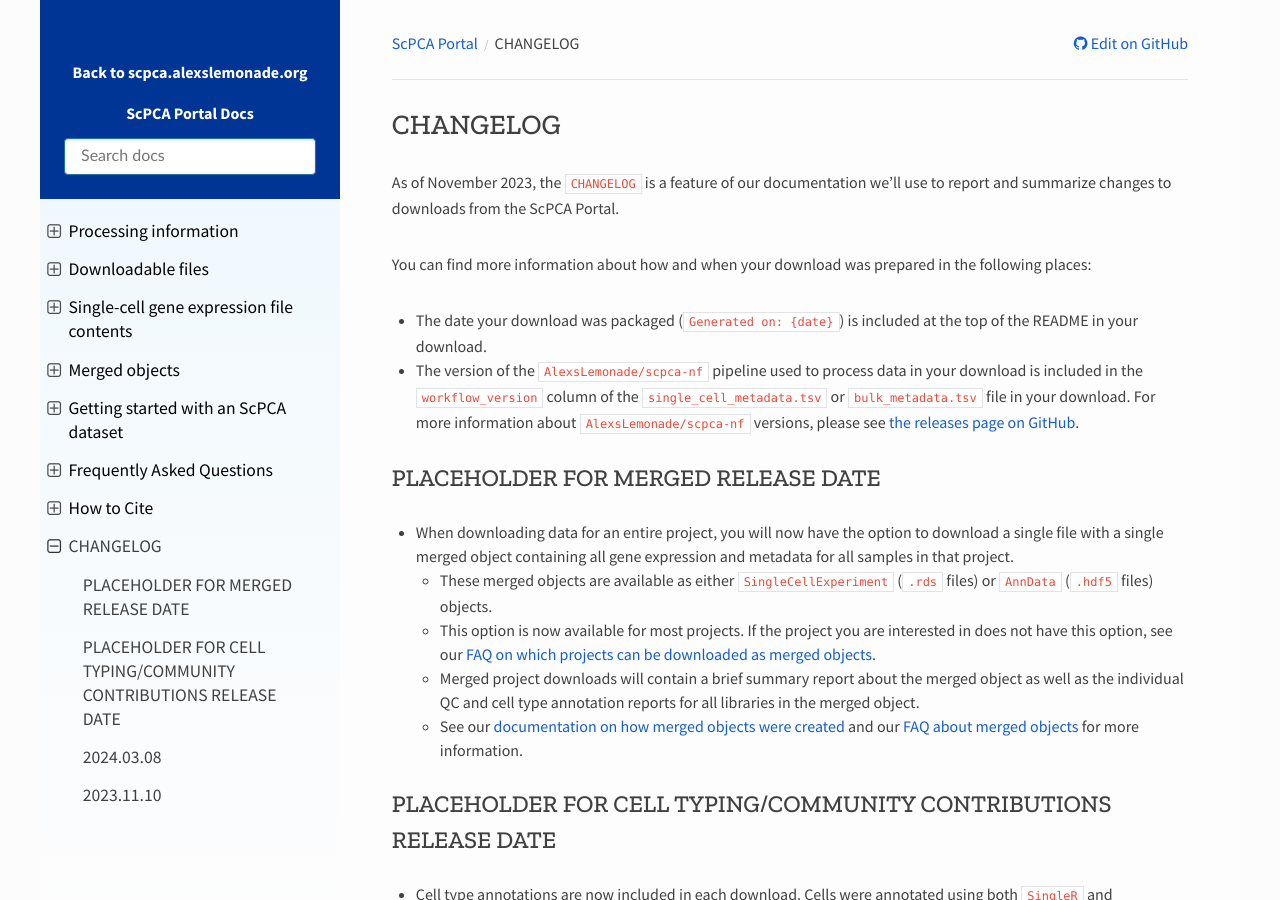
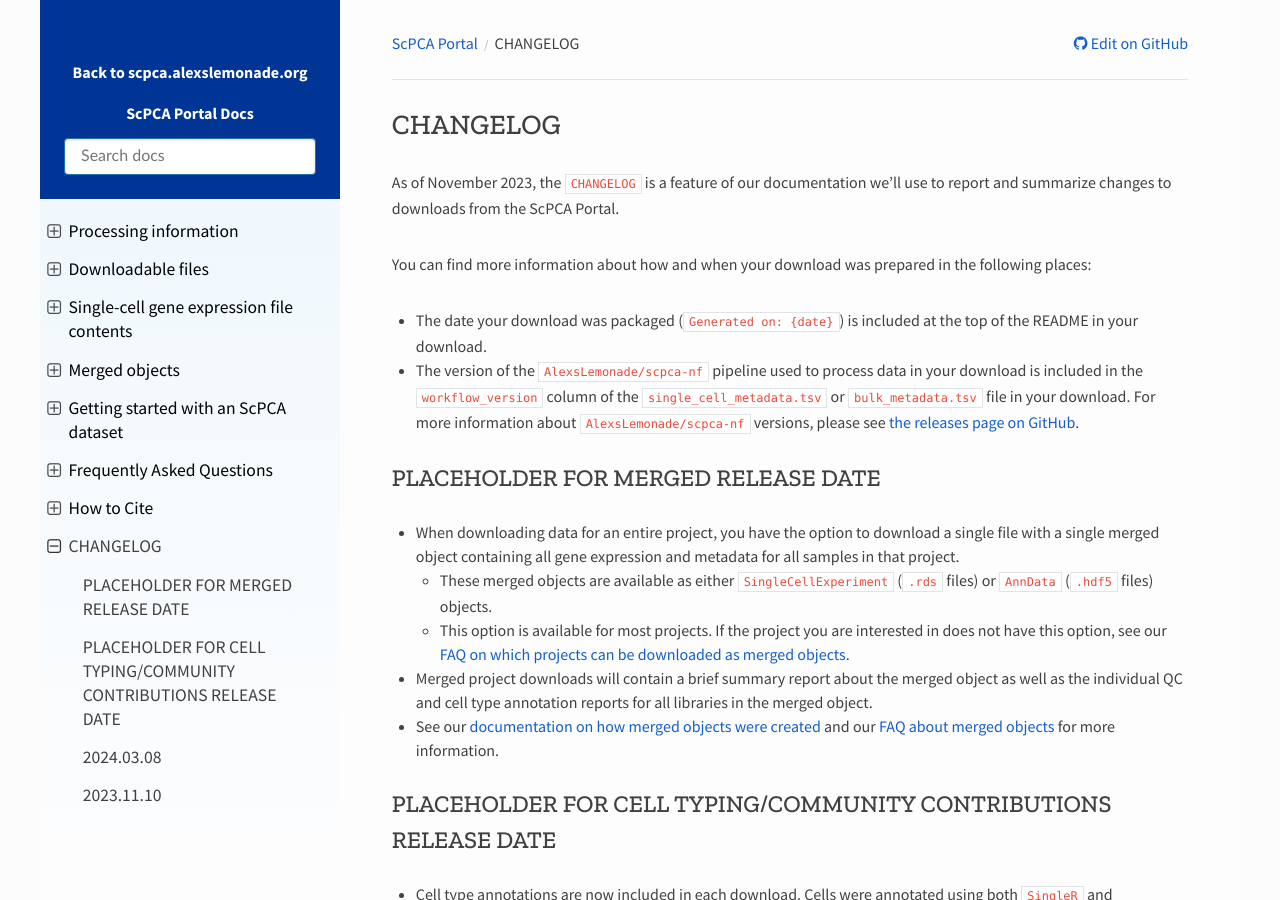
Before and after one commit to DongzeHE/scpca-docs, a Sphinx documentation site: the page built from docs/CHANGELOG.md, in a window 1280 px wide and 900 px high. Built offline with Sphinx 7.4.7 and the Read the Docs theme 2.0.0, drawn with Linux system fonts in a browser that asks for light colours.

Commit message:
Apply suggestions from code review
Co-authored-by: Ally Hawkins <54039191+allyhawkins@users.noreply.github.com>

```diff
--- a/docs/CHANGELOG.md
+++ b/docs/CHANGELOG.md
@@ -15,12 +15,12 @@
 ## PLACEHOLDER FOR MERGED RELEASE DATE
 
 
-* When downloading data for an entire project, you will now have the option to download a single file with a single merged object containing all gene expression and metadata for all samples in that project.
+* When downloading data for an entire project, you have the option to download a single file with a single merged object containing all gene expression and metadata for all samples in that project.
   * These merged objects are available as either `SingleCellExperiment` (`.rds` files) or `AnnData` (`.hdf5` files) objects.
-  * This option is now available for most projects.
+  * This option is available for most projects.
   If the project you are interested in does not have this option, see our {ref}`FAQ on which projects can be downloaded as merged objects<faq:Which projects can I download as merged objects?>`.
-  * Merged project downloads will contain a brief summary report about the merged object as well as the individual QC and cell type annotation reports for all libraries in the merged object.
-  * See our {ref}`documentation on how merged objects were created<processing_information:merged objects>` and our {ref}`FAQ about merged objects<faq:When should I download a project as a merged object?>` for more information.
+* Merged project downloads will contain a brief summary report about the merged object as well as the individual QC and cell type annotation reports for all libraries in the merged object.
+* See our {ref}`documentation on how merged objects were created<processing_information:merged objects>` and our {ref}`FAQ about merged objects<faq:When should I download a project as a merged object?>` for more information.
 
 
 ## PLACEHOLDER FOR CELL TYPING/COMMUNITY CONTRIBUTIONS RELEASE DATE
```
